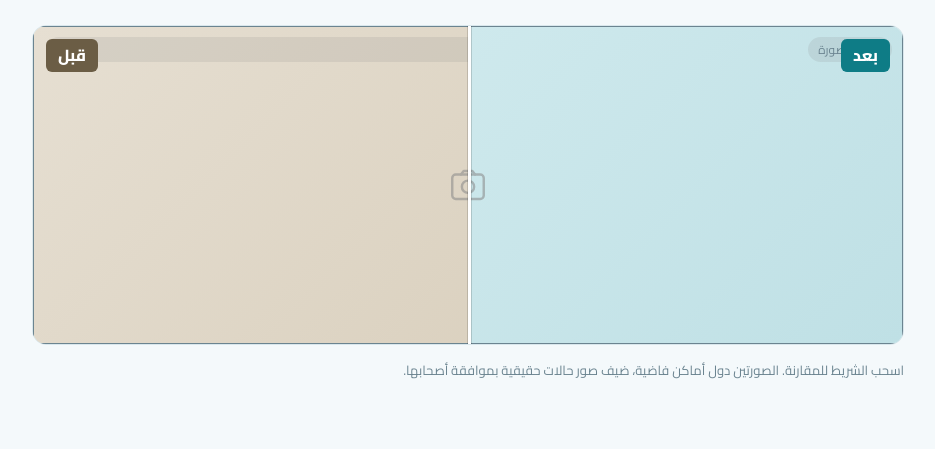
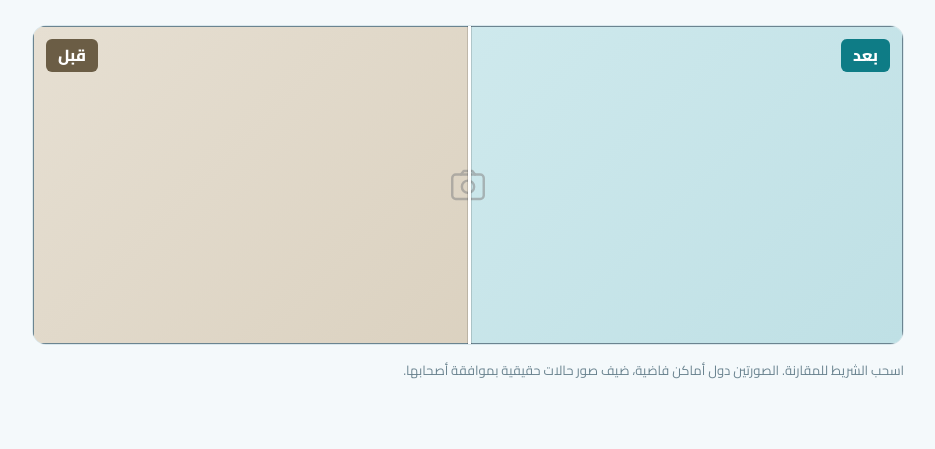
Before and after one commit to welcome789000-sys/clinic-landing, a plain HTML site: page index.html in a window 1280 px wide. Shown: the part 723-1172 px from the top of the page, without its empty margins (172-1107 px from the left). Drawn offline with Linux system fonts and the light colour scheme.

Commit message:
Hide placeholder before element in .ba class

```diff
--- a/style.css
+++ b/style.css
@@ -81,3 +81,4 @@ footer{text-align:center;padding:30px 5%;border-top:1px solid var(--line);color:
 .addr-box span{font-weight:600}
 .addr-box em{font-style:normal;font-size:.82rem;color:var(--mute)}
 .btn.wa.off{pointer-events:none;opacity:.5}
+.ba .ph::before{display:none}
```
